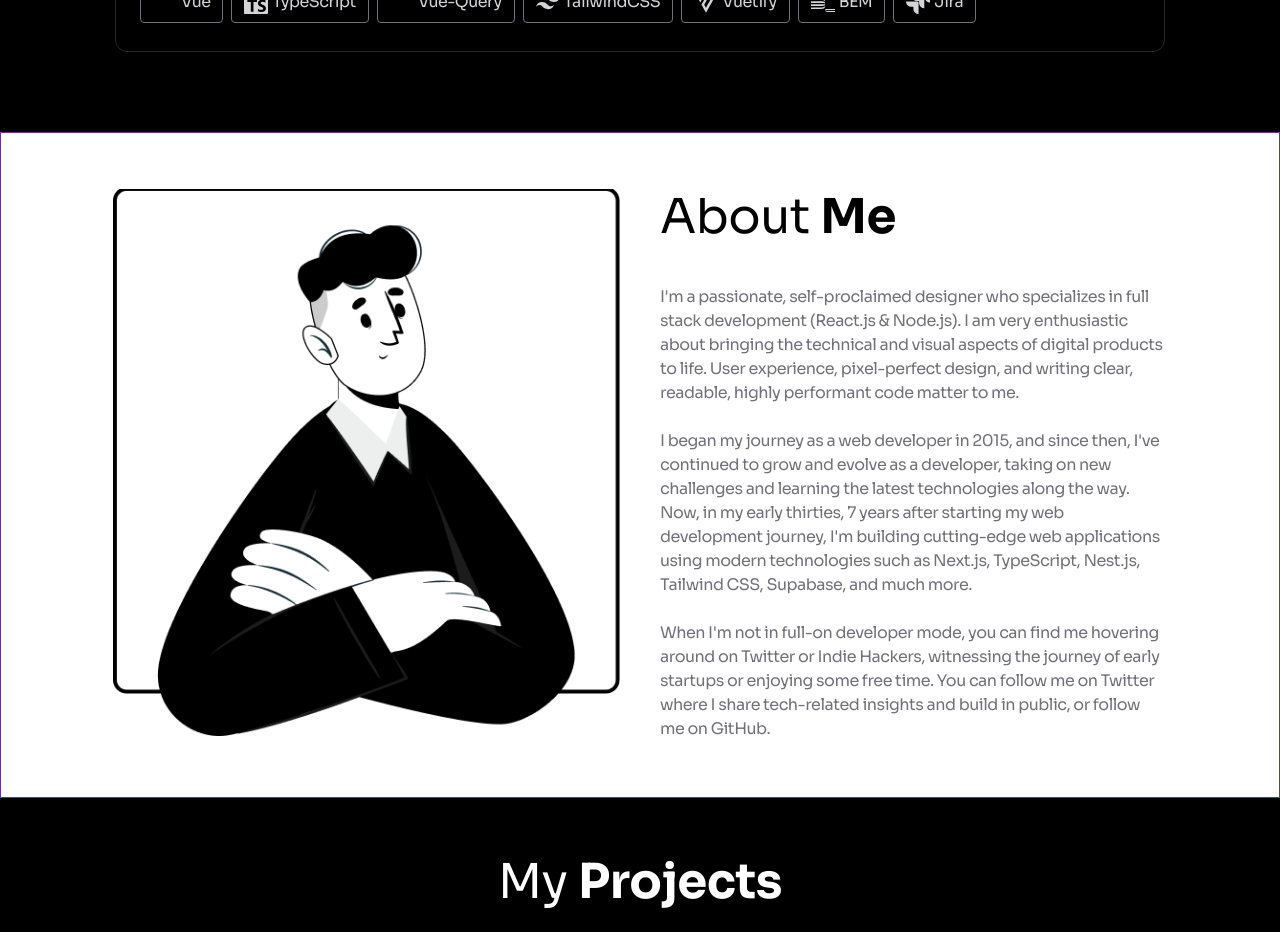
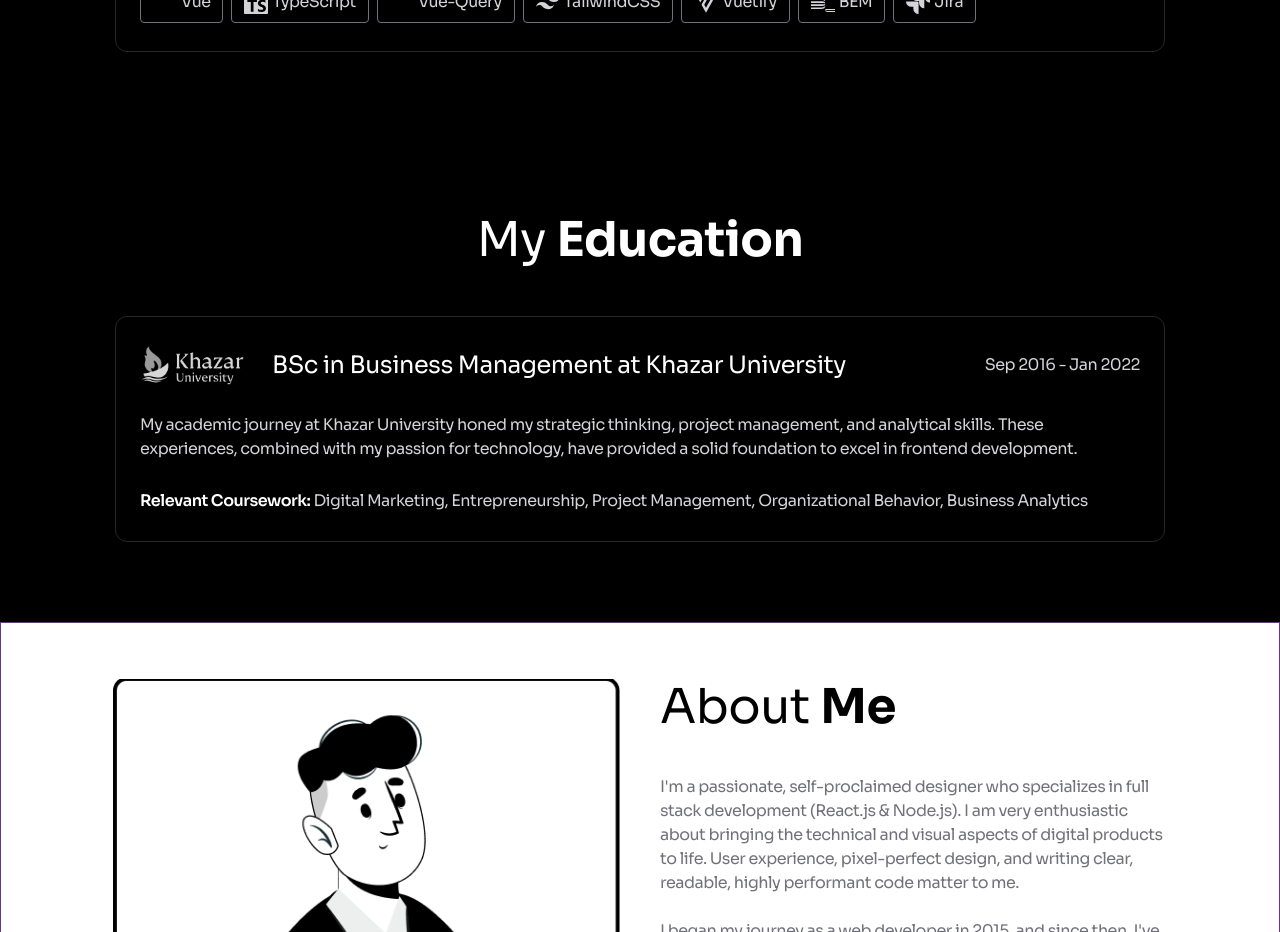
Before and after one commit to ali-valiyev-dev/personal_portfolio, a React (Vite) app: page / in a window 1280 px wide. Shown: the part 1800-2732 px from the top of the page. Built offline with nearby package versions, Linux system fonts and the light colour scheme; some icons are missing.

Commit message:
feat: Add Education component

```diff
--- a/src/App.jsx
+++ b/src/App.jsx
@@ -6,6 +6,7 @@ import {
   Navbar,
   Projects,
   Skills,
+  Education,
 } from "./components";
 
 function App() {
@@ -18,6 +19,7 @@ function App() {
         <Hero />
         <Skills />
         <Experience />
+        <Education />
         <About />
         <Projects />
         <Contacts />
--- /dev/null
+++ b/src/components/Education.jsx
@@ -0,0 +1,53 @@
+import SectionTitle from "./SectionTitle";
+
+const Education = () => {
+  return (
+    <section
+      id="education"
+      className="bg-primary-black">
+      <div className="text-primary-white mx-auto max-w-screen-2xl px-4 md:px-14 xl:px-28 py-10 xl:py-20 flex flex-col gap-12 items-center">
+        <SectionTitle title="My Education" />
+
+        <div className="max-w-[1050px]">
+          <div className="text-zinc-300 rounded-xl border border-zinc-800 px-6 py-7">
+            <div className="relative flex flex-col lg:flex-row gap-7 lg:justify-between lg:items-center">
+              <div className="flex flex-col md:flex-row flex-nowrap gap-7 h-max md:items-center">
+                <div className="flex justify-between items-center">
+                  <img
+                    src="/khazar_university_logo.png"
+                    alt="Khazar University logo"
+                    className="w-auto h-10"
+                  />
+                  <span className="flex text-nowrap md:hidden">
+                    Sep 2016 - Jan 2022
+                  </span>
+                </div>
+                <h4 className="text-primary-white text-xl xl:text-2xl">
+                  BSc in Business Management at Khazar University
+                </h4>
+              </div>
+              <span className="hidden md:flex text-nowrap">
+                Sep 2016 - Jan 2022
+              </span>
+            </div>
+            <p className="mt-7">
+              My academic journey at Khazar University honed my strategic
+              thinking, project management, and analytical skills. These
+              experiences, combined with my passion for technology, have
+              provided a solid foundation to excel in frontend development.
+            </p>
+            <p className="mt-7">
+              <span className="font-semibold text-primary-white">
+                Relevant Coursework:{" "}
+              </span>
+              Digital Marketing, Entrepreneurship, Project Management,
+              Organizational Behavior, Business Analytics
+            </p>
+          </div>
+        </div>
+      </div>
+    </section>
+  );
+};
+
+export default Education;
--- a/src/components/index.js
+++ b/src/components/index.js
@@ -11,6 +11,7 @@ import Heading from "./Heading";
 import About from "./About";
 import Projects from "./Projects";
 import Contacts from "./Contacts";
+import Education from "./Education";
 
 export {
   Navbar,
@@ -26,4 +27,5 @@ export {
   About,
   Projects,
   Contacts,
+  Education,
 };
```
Also changed, not shown: public/khazar_university_logo.png (added).
